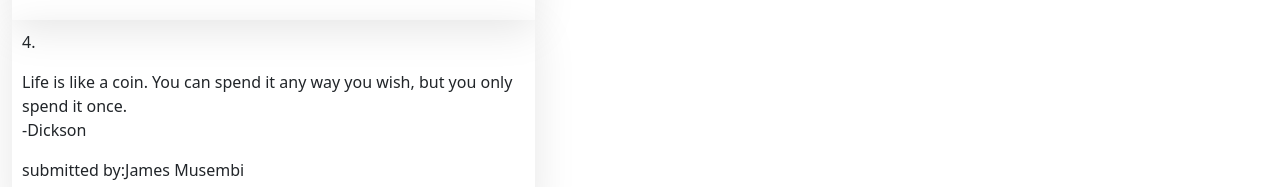
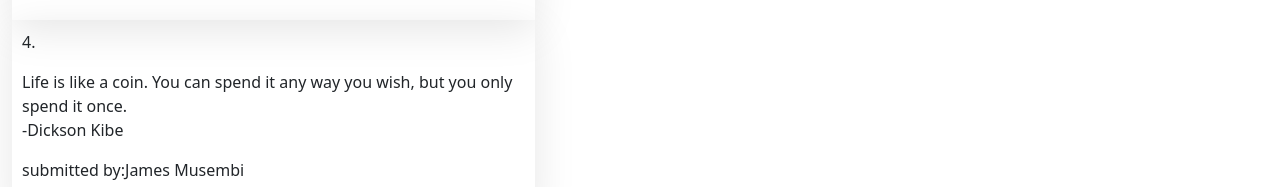
Before and after one commit to JamesMusembi/Angular-IP1, an Angular app: page / in a window 1280 px wide. Shown: the part 613-800 px from the top of the page. Built offline with nearby package versions, Linux system fonts and the light colour scheme.

Commit message:
modified quotes

```diff
--- a/src/app/quote/quote.component.ts
+++ b/src/app/quote/quote.component.ts
@@ -11,7 +11,7 @@ export class QuoteComponent implements OnInit {
     new Quote(1,'Thomas Edison','James Musembi', 'Many of life failures are people who did not realize how close they were to success when they gave up'),
     new Quote(2,'Hellen Keller','James Musembi', 'Life is a succession of lessons which must be lived to be understood'),
     new Quote(3,'Kwame Albert','James Musembi', 'The healthiest response to life is joy.'),
-    new Quote(4,'Dickson ','James Musembi', 'Life is like a coin. You can spend it any way you wish, but you only spend it once.')
+    new Quote(4,'Dickson Kibe','James Musembi', 'Life is like a coin. You can spend it any way you wish, but you only spend it once.')
   ]
 
   constructor() { }
```
